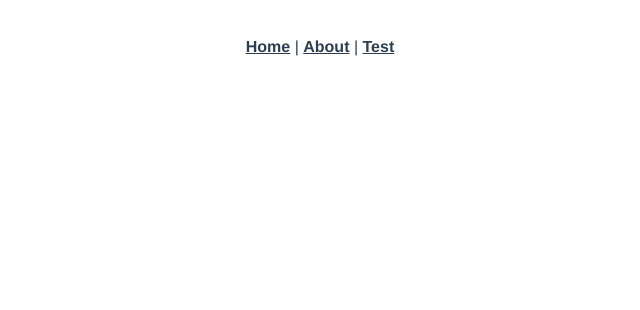
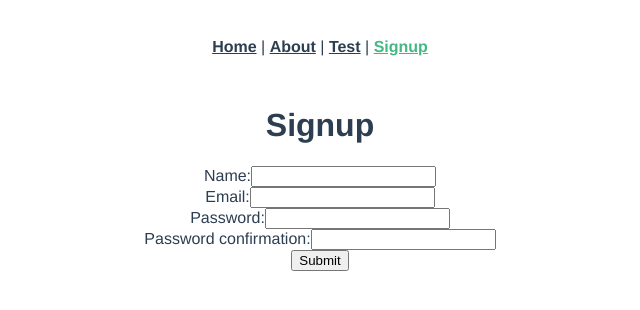
Before and after one commit to karate-dot-chop/cookbook-vue-app, a Vue app: page /signup in a window 1280 px wide. Shown: the top 310 px of the page, without its empty margins (320-960 px from the left). Built offline with nearby package versions, Linux system fonts and the light colour scheme.

Commit message:
adds signup page

```diff
--- a/src/App.vue
+++ b/src/App.vue
@@ -3,7 +3,8 @@
     <div id="nav">
       <router-link to="/">Home</router-link> |
       <router-link to="/about">About</router-link> |
-      <router-link to="/test">Test</router-link>
+      <router-link to="/test">Test</router-link> |
+      <router-link to="/signup">Signup</router-link>
     </div>
     <router-view />
   </div>
--- a/src/router/index.js
+++ b/src/router/index.js
@@ -3,6 +3,7 @@ import VueRouter from "vue-router";
 import Home from "../views/Home.vue";
 import About from "../views/About.vue";
 import Test from "../views/Test.vue";
+import Signup from "../views/Signup.vue";
 
 Vue.use(VueRouter);
 
@@ -21,6 +22,11 @@ const routes = [
     path: "/test",
     name: "Test",
     component: Test
+  },
+  {
+    path: "/signup",
+    name: "Signup",
+    component: Signup
   }
 ];
 
--- /dev/null
+++ b/src/views/Signup.vue
@@ -0,0 +1,67 @@
+<template>
+  <div class="signup">
+    <form v-on:submit.prevent="submit()">
+      <h1>Signup</h1>
+      <ul>
+        <li class="text-danger" v-for="error in errors" v-bind:key="error">
+          {{ error }}
+        </li>
+      </ul>
+      <div class="form-group">
+        <label>Name:</label>
+        <input type="text" class="form-control" v-model="newUserParams.name" />
+      </div>
+      <div class="form-group">
+        <label>Email:</label>
+        <input
+          type="email"
+          class="form-control"
+          v-model="newUserParams.email"
+        />
+      </div>
+      <div class="form-group">
+        <label>Password:</label>
+        <input
+          type="password"
+          class="form-control"
+          v-model="newUserParams.password"
+        />
+      </div>
+      <div class="form-group">
+        <label>Password confirmation:</label>
+        <input
+          type="password"
+          class="form-control"
+          v-model="newUserParams.password_confirmation"
+        />
+      </div>
+      <input type="submit" class="btn btn-primary" value="Submit" />
+    </form>
+  </div>
+</template>
+
+<script>
+import axios from "axios";
+
+export default {
+  data: function () {
+    return {
+      newUserParams: {},
+      errors: []
+    };
+  },
+  methods: {
+    submit: function () {
+      axios
+        .post("http://localhost:3000/users", this.newUserParams)
+        .then((response) => {
+          console.log(response.data);
+          this.$router.push("/login");
+        })
+        .catch((error) => {
+          this.errors = error.response.data.errors;
+        });
+    }
+  }
+};
+</script>
```
